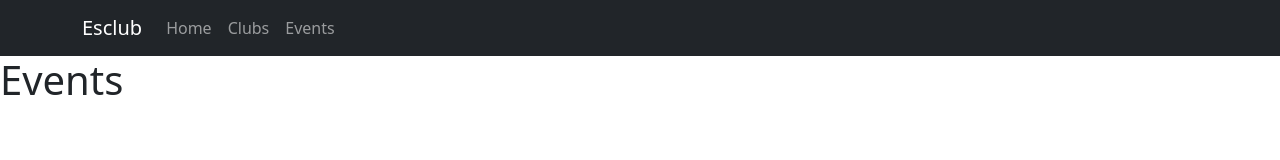
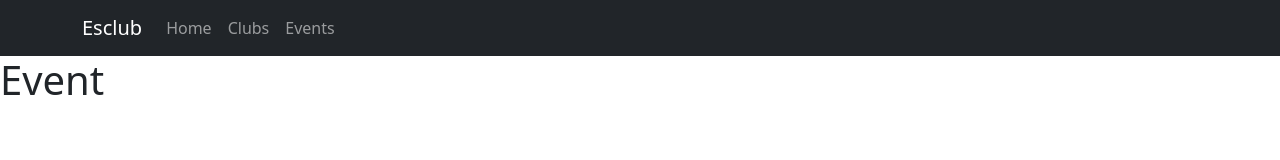
Before and after one commit to emregunbak/esclub, a React (Create React App) app in the folder esclub-frontend/: page /events in a window 1280 px wide. Shown: the top 160 px of the page. Built offline with nearby package versions, Linux system fonts and the light colour scheme.

Commit message:
Event değiştirildi

```diff
--- a/esclub-frontend/src/Components/Events.tsx
+++ b/esclub-frontend/src/Components/Events.tsx
@@ -1,7 +1,7 @@
 function Events() {
   return (
     <>
-      <h1>Events</h1>
+      <h1>Event</h1>
     </>
   );
 }
```
